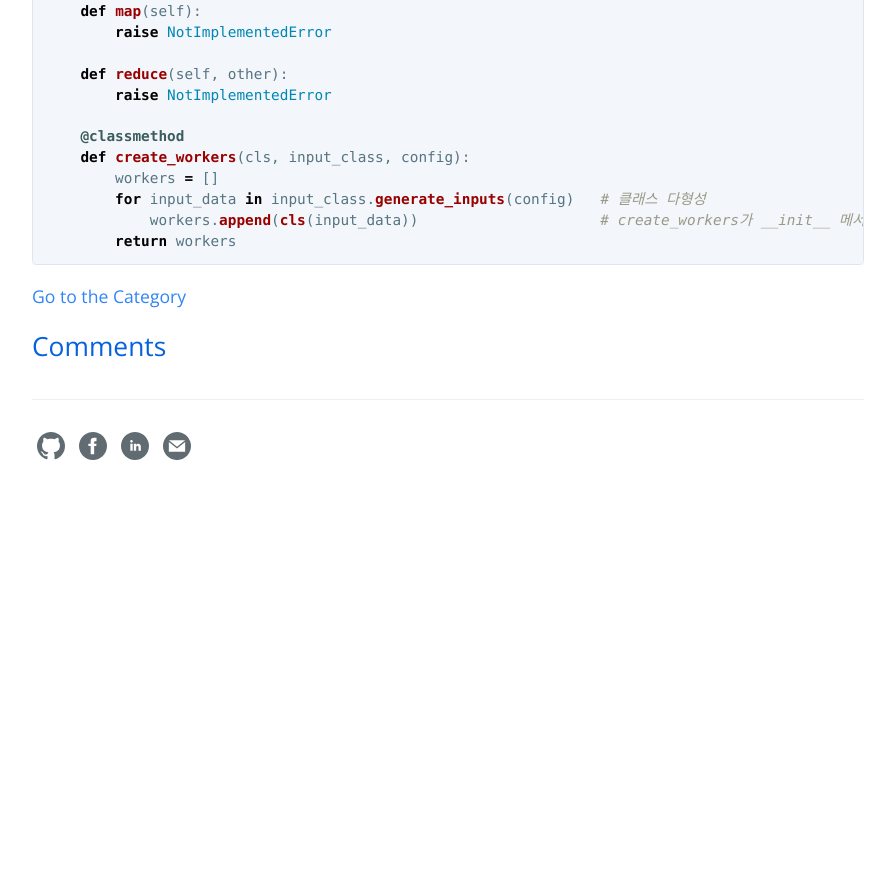
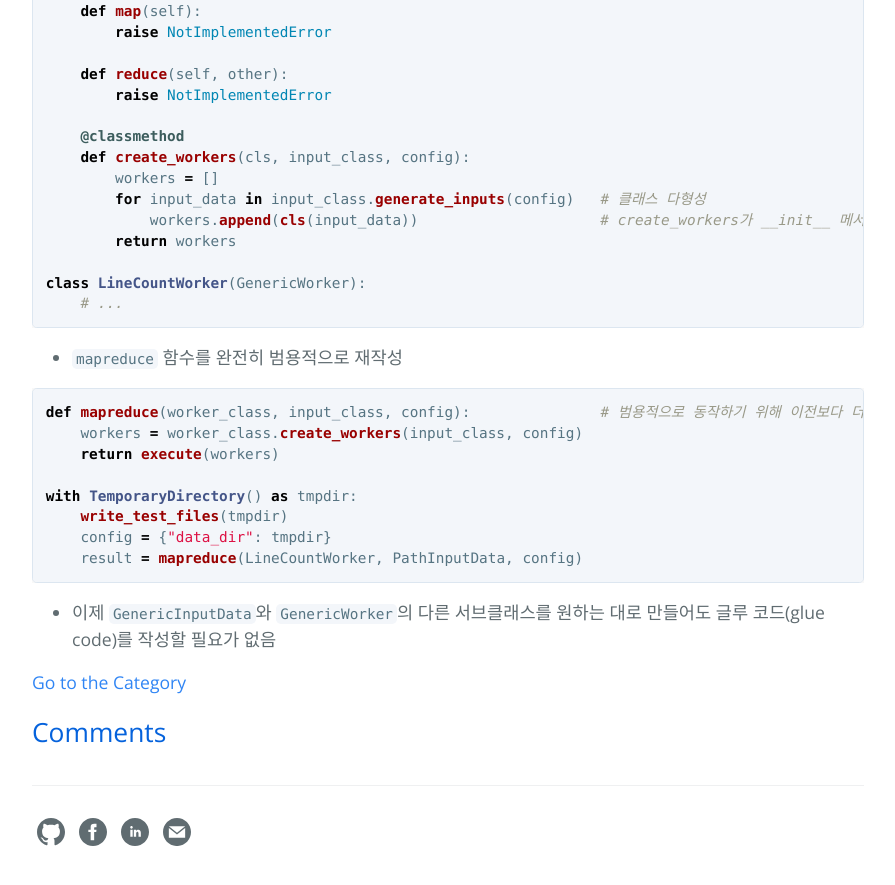
Before and after one commit to hcnoh/hcnoh.github.io, a Jekyll site: the page built from _posts/2018-10-04-effective-python-way24.md, in a window 1280 px wide and 900 px high, scrolled down 4017 px. Shown: the top 885 px of the window, without its empty margins (192-1087 px from the left). Built offline with Jekyll 4.4.1, drawn with Linux system fonts in a browser that asks for light colours; comment, search, counter and statistics services are not loaded; before the commit the page ends 4531 px from its top, so only the background shows below that.

Commit message:
Update 2018-10-04-effective-python-way24.md

````diff
--- a/_posts/2018-10-04-effective-python-way24.md
+++ b/_posts/2018-10-04-effective-python-way24.md
@@ -187,4 +187,22 @@ class GenericWorker(object):
         for input_data in input_class.generate_inputs(config)   # 클래스 다형성
             workers.append(cls(input_data))                     # create_workers가 __init__ 메서드를 직접 사용하지 않고 GenericWorker를 생성 => cls를 호출함으로써 가능
         return workers
+
+class LineCountWorker(GenericWorker):
+    # ...
 ```
+
+- `mapreduce` 함수를 완전히 범용적으로 재작성
+
+```python
+def mapreduce(worker_class, input_class, config):               # 범용적으로 동작하기 위해 이전보다 더 많은 파라미터를 요구함
+    workers = worker_class.create_workers(input_class, config)
+    return execute(workers)
+
+with TemporaryDirectory() as tmpdir:
+    write_test_files(tmpdir)
+    config = {"data_dir": tmpdir}
+    result = mapreduce(LineCountWorker, PathInputData, config)
+```
+
+- 이제 `GenericInputData`와 `GenericWorker`의 다른 서브클래스를 원하는 대로 만들어도 글루 코드(glue code)를 작성할 필요가 없음
````
